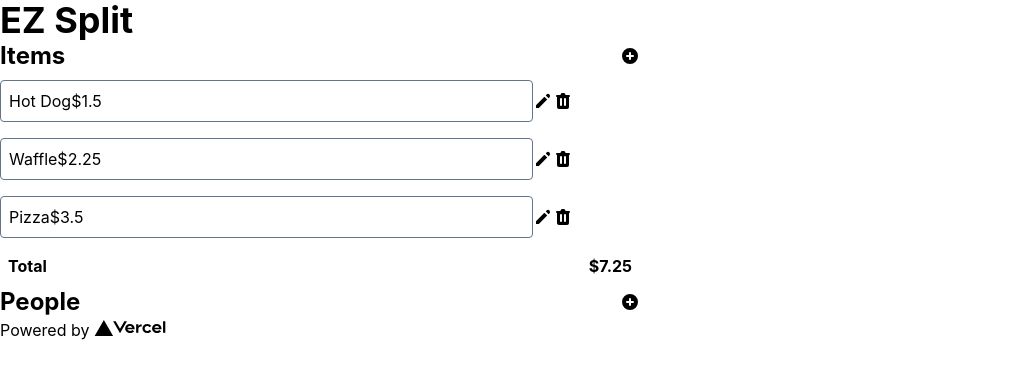
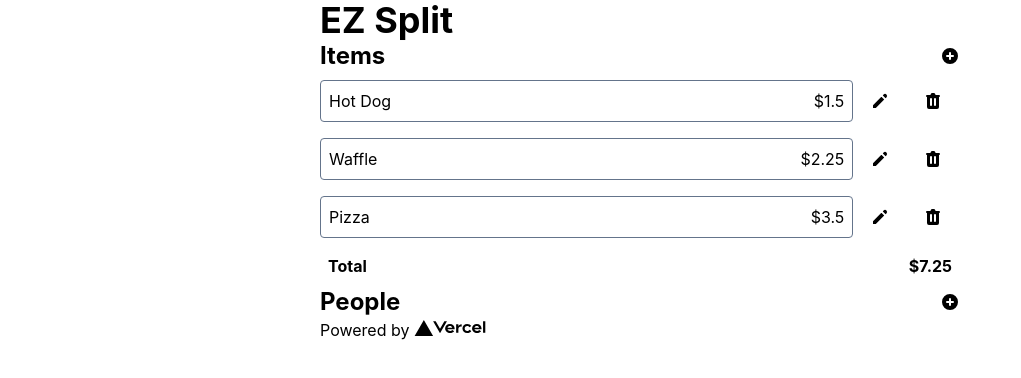
Before and after one commit to richieyi/ez-split, a Next.js app: page / in a window 1280 px wide. Shown: the top 378 px of the page, without its empty margins (0-1021 px from the left). Built offline with nearby package versions, Linux system fonts and the light colour scheme.

Commit message:
Fix edge cases when editing and clean up CSS

```diff
--- a/pages/index.tsx
+++ b/pages/index.tsx
@@ -38,11 +38,14 @@ interface People {
 
 /*
 TODO:
-- Allow editing and deleting of items
-- Display sub total
 - Names of people
   - Allow assigning of people to items
   - Display percentage per person
+- CSS
+  - Style line items
+  - Clean up styling for editing
+  - Icons
+  - UX for adding items
 */
 
 const Home: NextPage = () => {
@@ -63,7 +66,10 @@ const Home: NextPage = () => {
     return items.map((item, idx) => (
       <div key={idx} className="flex w-full">
         <div className="flex justify-between border rounded border-slate-500 mt-2 mb-2 p-2 hover:bg-slate-100 w-5/6">
-          <form onSubmit={handleUpdate}>
+          <form
+            onSubmit={handleUpdate}
+            className="flex justify-between w-full"
+          >
             {isEditingItem === idx ? (
               <input
                 type="text"
@@ -91,14 +97,21 @@ const Home: NextPage = () => {
             <button type="submit" className="hidden" />
           </form>
         </div>
-        <div className="flex align-middle w-1/6">
+        <div className="flex justify-around w-1/6 p2">
           <button
             type="button"
             onClick={() => handleEdit(idx, item.name, item.price)}
           >
             <PencilIcon className="h-5 w-5" />
           </button>
-          <button type="button" onClick={() => handleDelete(idx)}>
+          <button
+            type="button"
+            onClick={() =>
+              isEditingItem > -1
+                ? handleCancelUpdate()
+                : handleDelete(idx)
+            }
+          >
             <TrashIcon className="h-5 w-5" />
           </button>
         </div>
@@ -157,6 +170,10 @@ const Home: NextPage = () => {
     setNewPrice(e.target.value);
   }
 
+  function handleCancelUpdate() {
+    setIsEditingItem(-1);
+  }
+
   function displayTotal() {
     return items.reduce(
       (prevVal, currVal) => prevVal + currVal.price,
@@ -201,8 +218,10 @@ const Home: NextPage = () => {
         <link rel="icon" href="/favicon.ico" />
       </Head>
 
-      <main className="justify-center w-1/2">
-        <h1 className="font-bold text-4xl">EZ Split</h1>
+      <main className="justify-center w-1/2 ml-auto mr-auto">
+        <div>
+          <h1 className="font-bold text-4xl">EZ Split</h1>
+        </div>
         <div className="flex-col justify-start">
           <div>
             <div className="flex justify-between">
@@ -316,7 +335,7 @@ const Home: NextPage = () => {
         </div>
       </main>
 
-      <footer>
+      <footer className="justify-center w-1/2 ml-auto mr-auto">
         <a
           href="https://vercel.com?utm_source=create-next-app&utm_medium=default-template&utm_campaign=create-next-app"
           target="_blank"
```
